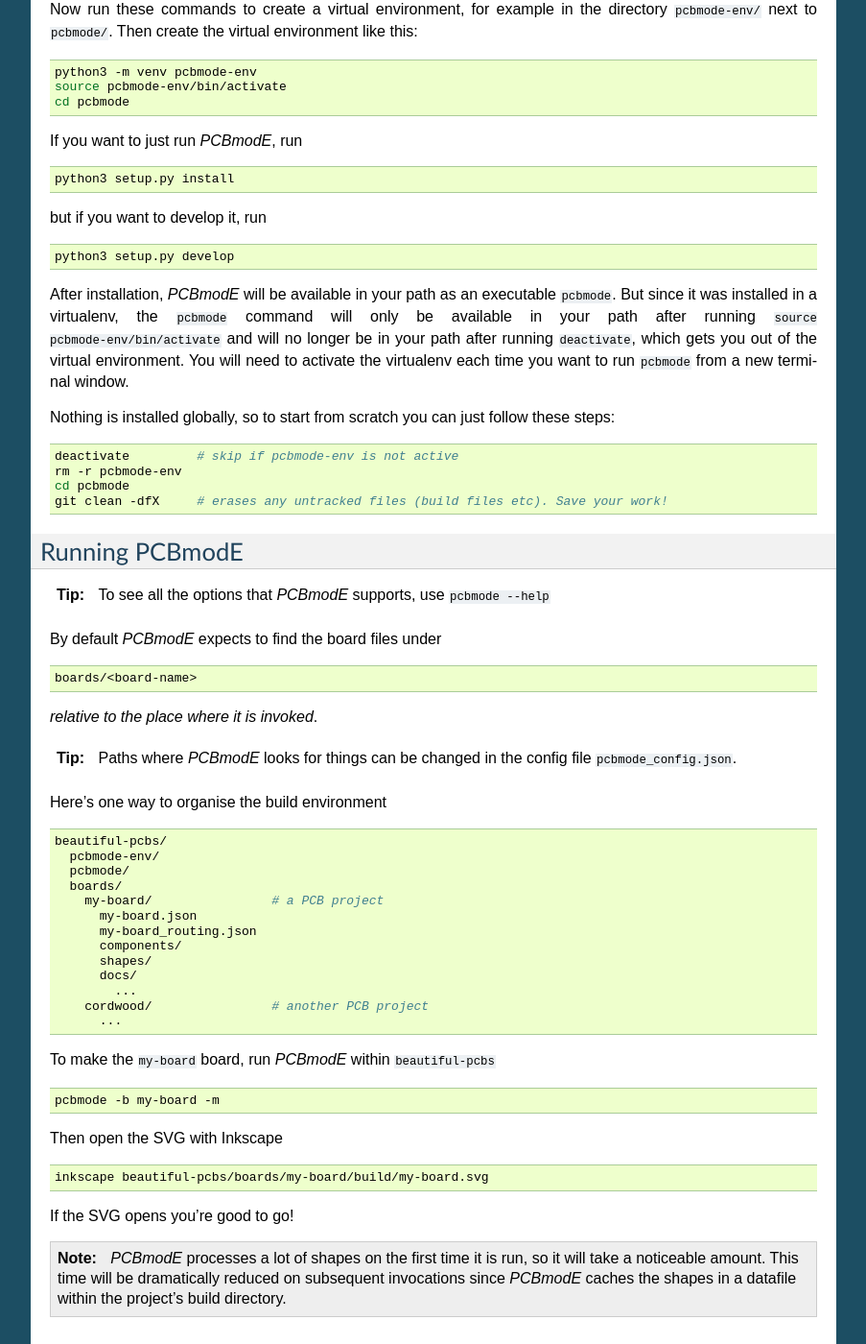
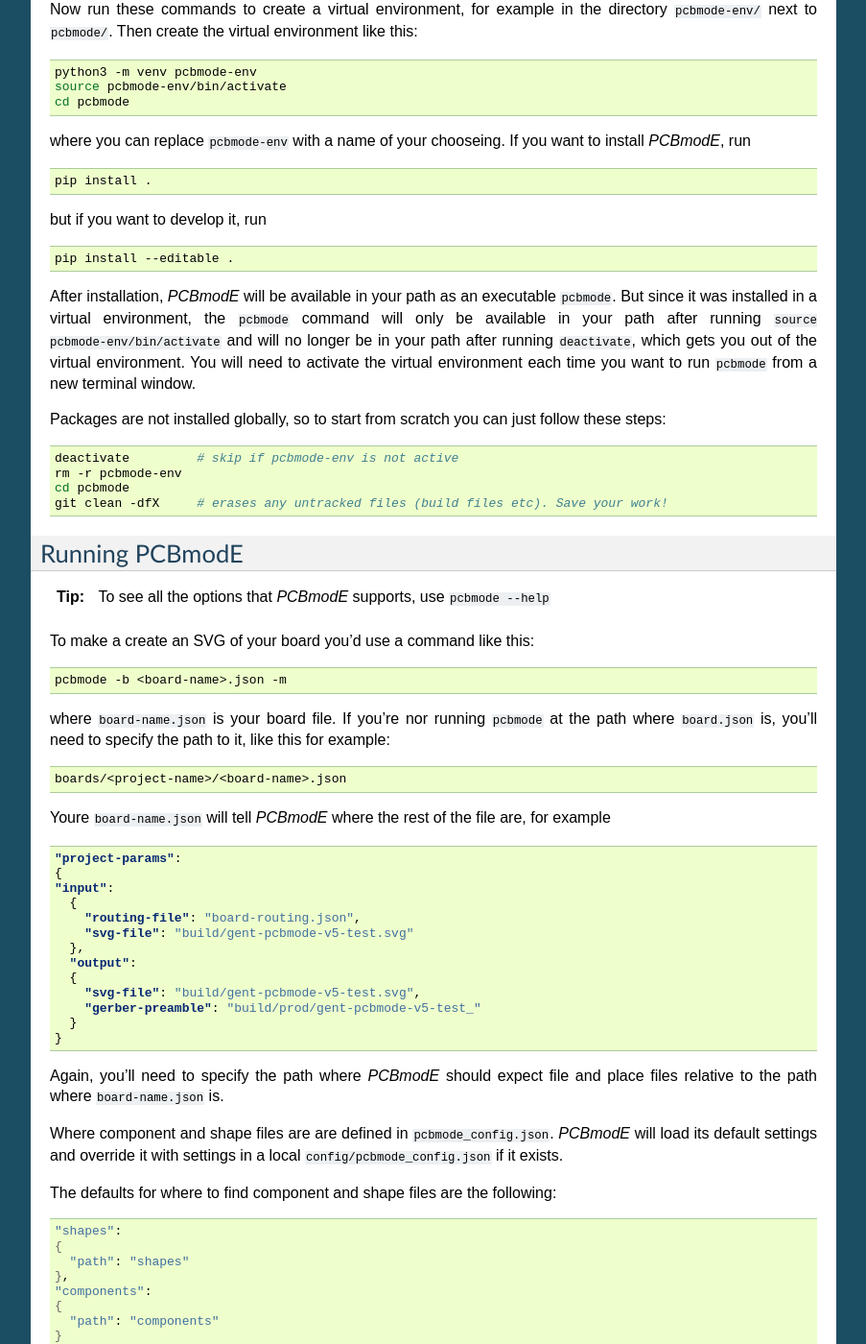
Before and after one commit to boldport/pcbmode, a Sphinx documentation site: the page built from docs/source/setup.rst, in a window 1280 px wide and 1400 px high, scrolled down 741 px. Shown: the whole window at 96% size, without its empty margins (198-1101 px from the left). Built offline with Sphinx 7.4.7, drawn with Linux system fonts in a browser that asks for light colours; pages that are not in the unit, such as notebooks, are missing from menus; some of the changed text lies outside the part shown.

Commit message:
Reflect latest code changes and config setup

```diff
--- a/docs/source/setup.rst
+++ b/docs/source/setup.rst
@@ -56,27 +56,28 @@
                 source pcbmode-env/bin/activate
 		cd pcbmode
 
-If you want to just run *PCBmodE*, run
+where you can replace ``pcbmode-env`` with a name of your chooseing. If you want
+to install *PCBmodE*, run
 
 .. code-block:: bash
 
-		python3 setup.py install
+		pip install .
 
 but if you want to develop it, run
 
 .. code-block:: bash
 
-		python3 setup.py develop
+		pip install --editable .
 
 After installation, *PCBmodE* will be available in your path as an
-executable ``pcbmode``. But since it was installed in a virtualenv,
+executable ``pcbmode``. But since it was installed in a virtual environment,
 the ``pcbmode`` command will only be available in your path after
 running ``source pcbmode-env/bin/activate`` and will no longer be in
 your path after running ``deactivate``, which gets you out of the
-virtual environment. You will need to activate the virtualenv each
+virtual environment. You will need to activate the virtual environment each
 time you want to run ``pcbmode`` from a new terminal window.
 
-Nothing is installed globally, so to start from scratch you can just
+Packages are not installed globally, so to start from scratch you can just
 follow these steps:
 
 .. code-block:: bash
@@ -86,25 +87,67 @@
   cd pcbmode
   git clean -dfX     # erases any untracked files (build files etc). Save your work!
 
-
 Running PCBmodE
 ===============
 
 .. tip:: To see all the options that *PCBmodE* supports, use ``pcbmode
          --help``
 
-By default *PCBmodE* expects to find the board files under
+To make a create an SVG of your board you'd use a command like this:
 
 .. code-block:: bash
 
-                boards/<board-name>
+                pcbmode -b <board-name>.json -m
 
-*relative to the place where it is invoked*.
+where ``board-name.json`` is your board file. If you're nor running ``pcbmode``
+at the path where ``board.json`` is, you'll need to specify the path to it,
+like this for example:
 
-.. tip:: Paths where *PCBmodE* looks for things can be changed in the
-         config file ``pcbmode_config.json``.
+.. code-block:: bash
 
-Here's one way to organise the build environment
+                boards/<project-name>/<board-name>.json
+
+Youre ``board-name.json`` will tell *PCBmodE* where the rest of the file are,
+for example
+
+.. code-block:: json
+
+                "project-params":
+                {
+                "input":
+                  {
+                    "routing-file": "board-routing.json",
+                    "svg-file": "build/gent-pcbmode-v5-test.svg"
+                  },
+                  "output":
+                  {
+                    "svg-file": "build/gent-pcbmode-v5-test.svg",
+                    "gerber-preamble": "build/prod/gent-pcbmode-v5-test_"
+                  }
+                }
+
+Again, you'll need to specify the path where *PCBmodE* should expect file and
+place files relative to the path where ``board-name.json`` is.
+
+Where component and shape files are are defined in ``pcbmode_config.json``.
+*PCBmodE* will load its default settings and override it with settings in a
+local ``config/pcbmode_config.json`` if it exists.
+
+The defaults for where to find component and shape files are the following:
+
+.. code-block:: bash
+
+                "shapes":
+                {
+                  "path": "shapes"
+                },
+                "components":
+                {
+                  "path": "components"
+                }
+
+
+So here's one way to organise the build environment
 
 .. code-block:: bash
 
@@ -123,13 +166,13 @@
                       ...
 
 
-To make the ``my-board`` board, run *PCBmodE* within ``beautiful-pcbs``
+To make the ``my-board`` board from the ``beautiful-pcbs`` path, run
 
 .. code-block:: bash
 
-                pcbmode -b my-board -m
+                pcbmode -b boards/my-board/my-board.json -m
 
-Then open the SVG with Inkscape
+and then open the SVG with Inkscape
 
 .. code-block:: bash
 
```
